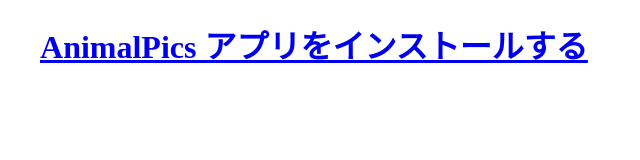
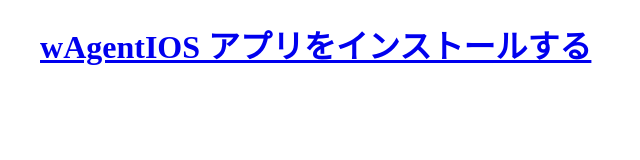
Before and after one commit to chourai1981/test, a plain HTML site: page index.html in a window 1280 px wide. Shown: the whole page, without its empty margins (0-640 px from the left). Drawn offline with Linux system fonts and the light colour scheme.

Commit message:
Add files via upload

```diff
--- a/index.html
+++ b/index.html
@@ -2,11 +2,11 @@
 <html lang="ja">
 <head>
   <meta charset="UTF-8">
-  <title>AnimalPics</title>
+  <title>wAgentIOS</title>
 </head>
 <body>
   <h1>
-  　<a href="itms-services://?action=download-manifest&url=https://softmoco.com/distTest/manifest.plist">AnimalPics アプリをインストールする</a>
+  　<a href="itms-services://?action=download-manifest&url=https://chourai1981.github.io/test/manifest.plist">wAgentIOS アプリをインストールする</a>
   </h1>
 </body>
 </html>
```
Also changed, not shown: img512.png (added), img57.png (added), 2 other files.
